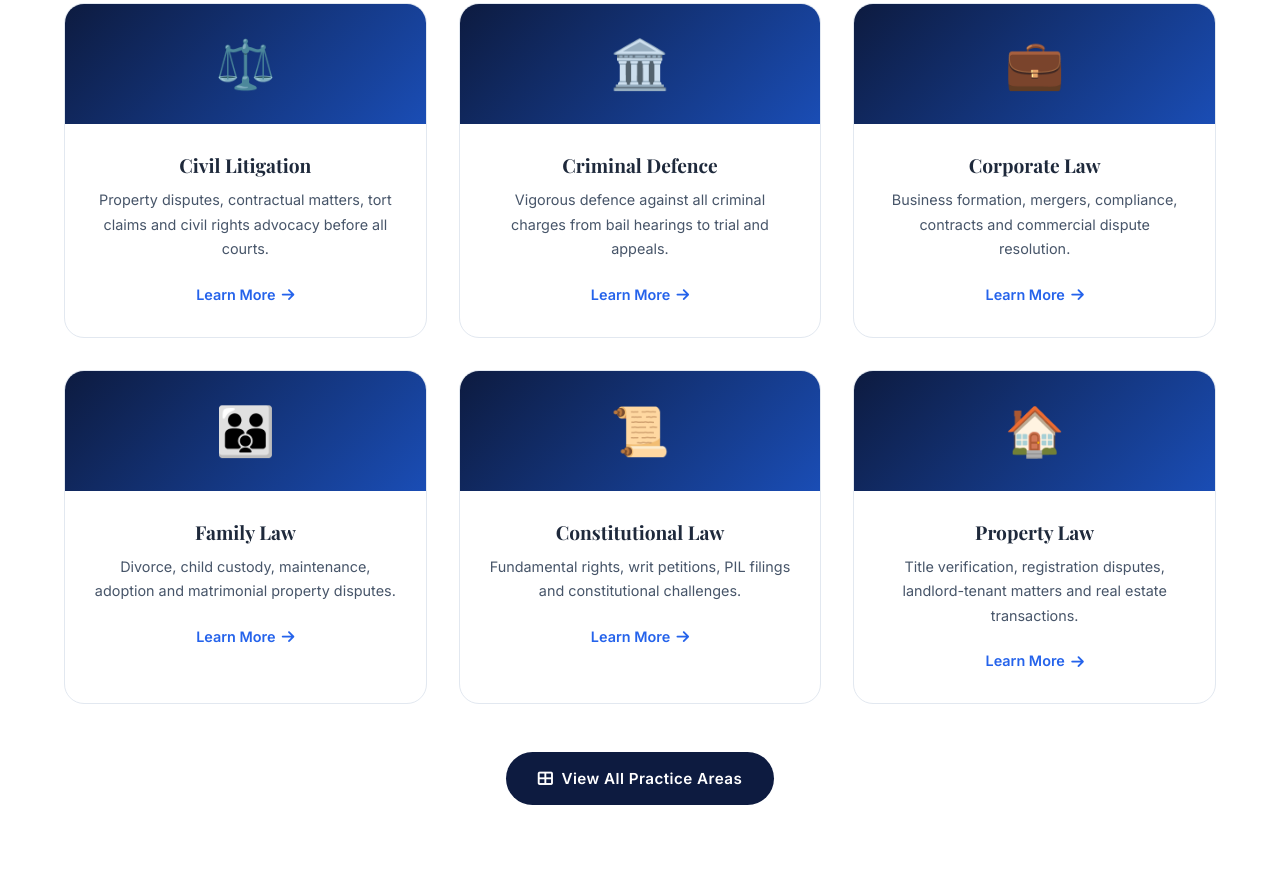
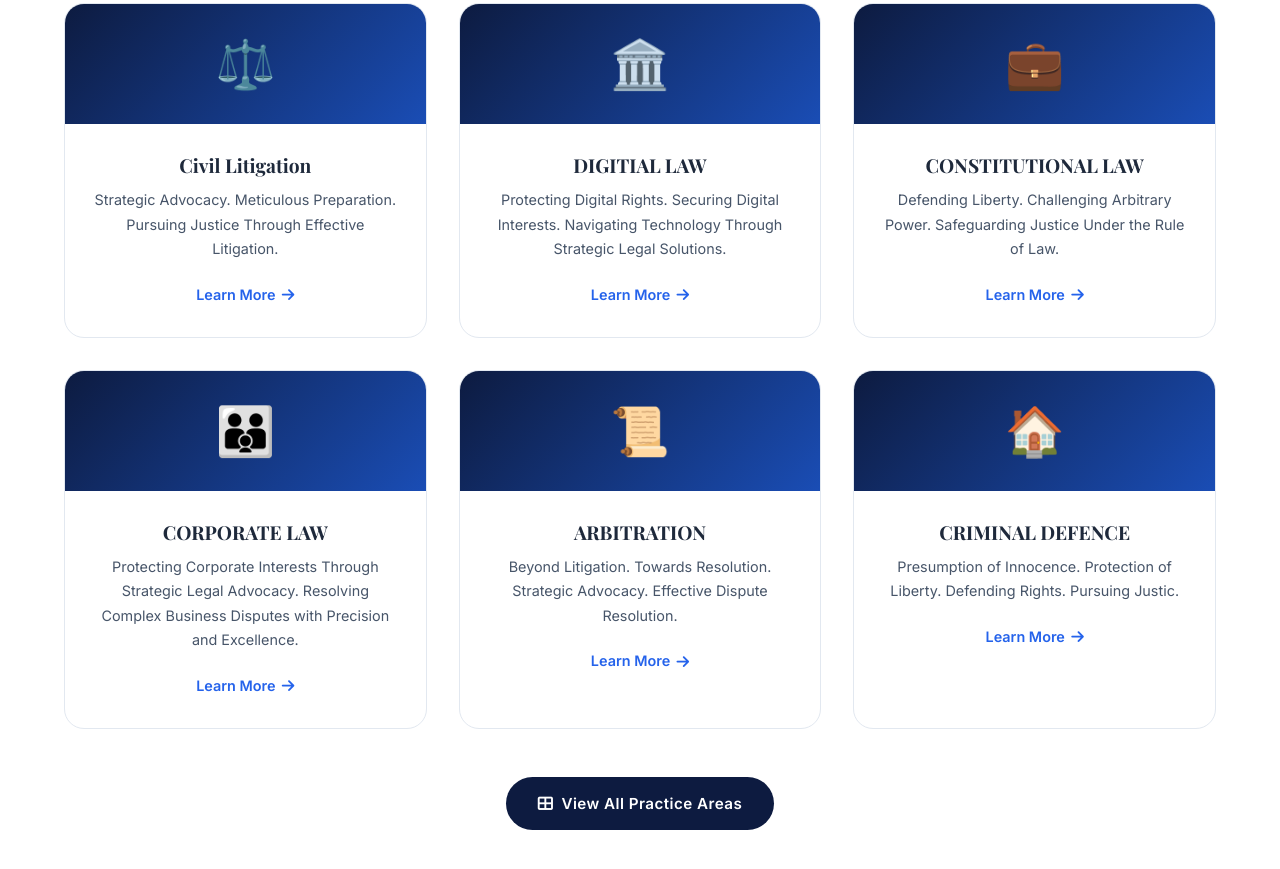
Before and after one commit to vrhlegal/vrhlegal.github.io, a plain HTML site: page index.html in a window 1280 px wide. Shown: the part 2580-3449 px from the top of the page. Drawn offline with nearby package versions, Linux system fonts and the light colour scheme.

Commit message:
Add files via upload

```diff
--- a/index.html
+++ b/index.html
@@ -130,47 +130,47 @@
           <div class="practice-card-icon">⚖️</div>
           <div class="practice-card-body">
             <h3>Civil Litigation</h3>
-            <p>Property disputes, contractual matters, tort claims and civil rights advocacy before all courts.</p>
+            <p>Strategic Advocacy. Meticulous Preparation. Pursuing Justice Through Effective Litigation.</p>
             <a href="practice.html#civil" class="read-more">Learn More <i class="fas fa-arrow-right"></i></a>
           </div>
         </div>
         <div class="practice-card reveal">
           <div class="practice-card-icon">🏛️</div>
           <div class="practice-card-body">
-            <h3>Criminal Defence</h3>
-            <p>Vigorous defence against all criminal charges from bail hearings to trial and appeals.</p>
+            <h3>DIGITIAL LAW</h3>
+            <p>Protecting Digital Rights. Securing Digital Interests. Navigating Technology Through Strategic Legal Solutions.</p>
             <a href="practice.html#criminal" class="read-more">Learn More <i class="fas fa-arrow-right"></i></a>
           </div>
         </div>
         <div class="practice-card reveal">
           <div class="practice-card-icon">💼</div>
           <div class="practice-card-body">
-            <h3>Corporate Law</h3>
-            <p>Business formation, mergers, compliance, contracts and commercial dispute resolution.</p>
+            <h3>CONSTITUTIONAL LAW</h3>
+            <p>Defending Liberty. Challenging Arbitrary Power. Safeguarding Justice Under the Rule of Law.</p>
             <a href="practice.html#corporate" class="read-more">Learn More <i class="fas fa-arrow-right"></i></a>
           </div>
         </div>
         <div class="practice-card reveal">
           <div class="practice-card-icon">👪</div>
           <div class="practice-card-body">
-            <h3>Family Law</h3>
-            <p>Divorce, child custody, maintenance, adoption and matrimonial property disputes.</p>
+            <h3>CORPORATE LAW</h3>
+            <p>Protecting Corporate Interests Through Strategic Legal Advocacy. Resolving Complex Business Disputes with Precision and Excellence.</p>
             <a href="practice.html#family" class="read-more">Learn More <i class="fas fa-arrow-right"></i></a>
           </div>
         </div>
         <div class="practice-card reveal">
           <div class="practice-card-icon">📜</div>
           <div class="practice-card-body">
-            <h3>Constitutional Law</h3>
-            <p>Fundamental rights, writ petitions, PIL filings and constitutional challenges.</p>
+            <h3>ARBITRATION</h3>
+            <p>Beyond Litigation. Towards Resolution. Strategic Advocacy. Effective Dispute Resolution.</p>
             <a href="practice.html#constitutional" class="read-more">Learn More <i class="fas fa-arrow-right"></i></a>
           </div>
         </div>
         <div class="practice-card reveal">
           <div class="practice-card-icon">🏠</div>
           <div class="practice-card-body">
-            <h3>Property Law</h3>
-            <p>Title verification, registration disputes, landlord-tenant matters and real estate transactions.</p>
+            <h3>CRIMINAL DEFENCE</h3>
+            <p>Presumption of Innocence. Protection of Liberty. Defending Rights. Pursuing Justic.</p>
             <a href="practice.html#property" class="read-more">Learn More <i class="fas fa-arrow-right"></i></a>
           </div>
         </div>
```
